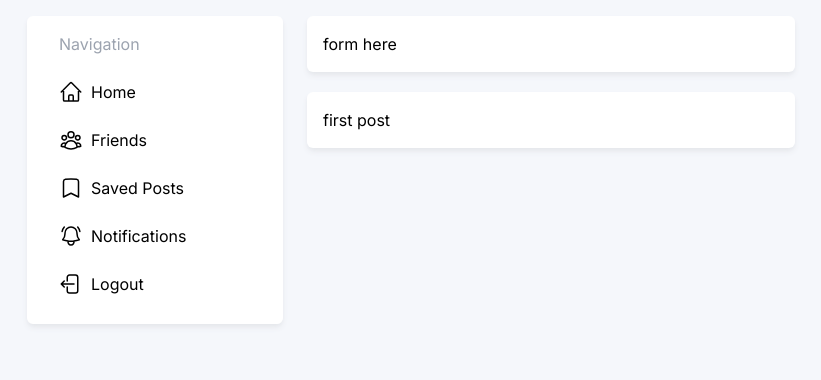
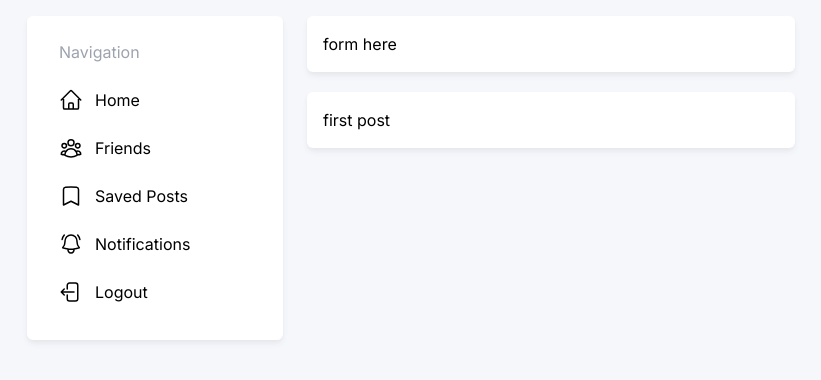
Before and after one commit to keshavpj1711/SoMA, a Next.js app in the folder soma/: page / in a window 1280 px wide. Shown: the top 380 px of the page, without its empty margins (229-1050 px from the left). Built offline with nearby package versions, Linux system fonts and the light colour scheme.

Commit message:
changed the gap sizes

```diff
--- a/soma/src/components/NavigationCard.js
+++ b/soma/src/components/NavigationCard.js
@@ -3,39 +3,39 @@ import Card from "../components/Card";
 export default function NavigationCard() {
     return (
         <Card>
-          <div className="px-4">
+          <div className="px-4 py-2">
             <h2 className="text-gray-400 mb-3">
                 Navigation
             </h2>
 
-            <a href="" className="flex gap-2 py-3">
+            <a href="" className="flex gap-3 py-3">
                 <svg xmlns="http://www.w3.org/2000/svg" fill="none" viewBox="0 0 24 24" stroke-width="1.5" stroke="currentColor" class="size-6">
                 <path stroke-linecap="round" stroke-linejoin="round" d="m2.25 12 8.954-8.955c.44-.439 1.152-.439 1.591 0L21.75 12M4.5 9.75v10.125c0 .621.504 1.125 1.125 1.125H9.75v-4.875c0-.621.504-1.125 1.125-1.125h2.25c.621 0 1.125.504 1.125 1.125V21h4.125c.621 0 1.125-.504 1.125-1.125V9.75M8.25 21h8.25" />
                 </svg>Home
             </a>
 
-            <a href="" className="flex gap-2 py-3">
+            <a href="" className="flex gap-3 py-3">
                 <svg xmlns="http://www.w3.org/2000/svg" fill="none" viewBox="0 0 24 24" stroke-width="1.5" stroke="currentColor" class="size-6">
                 <path stroke-linecap="round" stroke-linejoin="round" d="M18 18.72a9.094 9.094 0 0 0 3.741-.479 3 3 0 0 0-4.682-2.72m.94 3.198.001.031c0 .225-.012.447-.037.666A11.944 11.944 0 0 1 12 21c-2.17 0-4.207-.576-5.963-1.584A6.062 6.062 0 0 1 6 18.719m12 0a5.971 5.971 0 0 0-.941-3.197m0 0A5.995 5.995 0 0 0 12 12.75a5.995 5.995 0 0 0-5.058 2.772m0 0a3 3 0 0 0-4.681 2.72 8.986 8.986 0 0 0 3.74.477m.94-3.197a5.971 5.971 0 0 0-.94 3.197M15 6.75a3 3 0 1 1-6 0 3 3 0 0 1 6 0Zm6 3a2.25 2.25 0 1 1-4.5 0 2.25 2.25 0 0 1 4.5 0Zm-13.5 0a2.25 2.25 0 1 1-4.5 0 2.25 2.25 0 0 1 4.5 0Z" />
                 </svg>
                 Friends
             </a>
 
-            <a href="" className="flex gap-2 py-3">
+            <a href="" className="flex gap-3 py-3">
                 <svg xmlns="http://www.w3.org/2000/svg" fill="none" viewBox="0 0 24 24" stroke-width="1.5" stroke="currentColor" class="size-6">
                 <path stroke-linecap="round" stroke-linejoin="round" d="M17.593 3.322c1.1.128 1.907 1.077 1.907 2.185V21L12 17.25 4.5 21V5.507c0-1.108.806-2.057 1.907-2.185a48.507 48.507 0 0 1 11.186 0Z" />
                 </svg>
                 Saved Posts
             </a>
 
-            <a href="" className="flex gap-2 py-3">
+            <a href="" className="flex gap-3 py-3">
                 <svg xmlns="http://www.w3.org/2000/svg" fill="none" viewBox="0 0 24 24" stroke-width="1.5" stroke="currentColor" class="size-6">
                 <path stroke-linecap="round" stroke-linejoin="round" d="M14.857 17.082a23.848 23.848 0 0 0 5.454-1.31A8.967 8.967 0 0 1 18 9.75V9A6 6 0 0 0 6 9v.75a8.967 8.967 0 0 1-2.312 6.022c1.733.64 3.56 1.085 5.455 1.31m5.714 0a24.255 24.255 0 0 1-5.714 0m5.714 0a3 3 0 1 1-5.714 0M3.124 7.5A8.969 8.969 0 0 1 5.292 3m13.416 0a8.969 8.969 0 0 1 2.168 4.5" />
                 </svg>
                 Notifications
             </a>
 
-            <a href="" className="flex gap-2 py-3">
+            <a href="" className="flex gap-3 py-3">
                 <svg xmlns="http://www.w3.org/2000/svg" fill="none" viewBox="0 0 24 24" stroke-width="1.5" stroke="currentColor" class="size-6">
                 <path stroke-linecap="round" stroke-linejoin="round" d="M8.25 9V5.25A2.25 2.25 0 0 1 10.5 3h6a2.25 2.25 0 0 1 2.25 2.25v13.5A2.25 2.25 0 0 1 16.5 21h-6a2.25 2.25 0 0 1-2.25-2.25V15m-3 0-3-3m0 0 3-3m-3 3H15" />
                 </svg>
```
